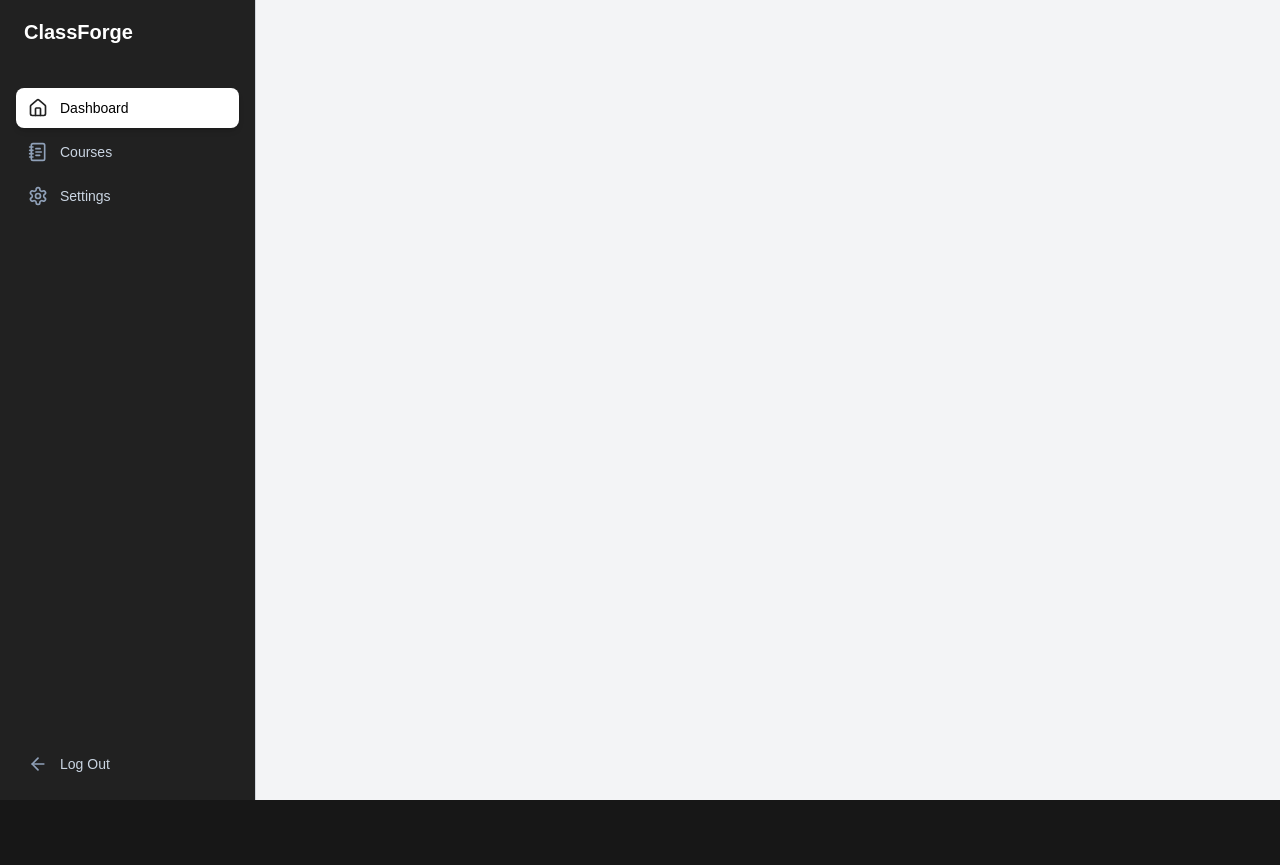
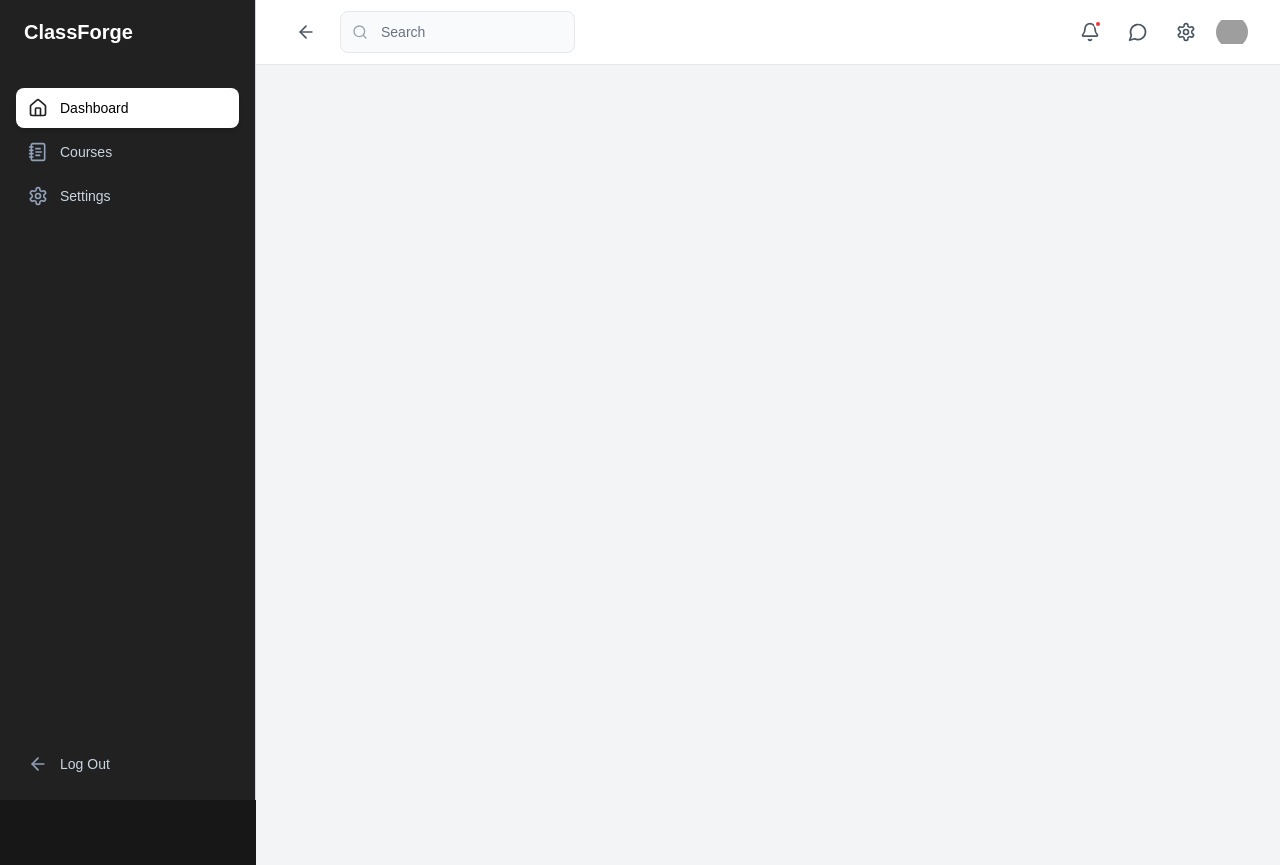
Before and after one commit to dimka90/ClassForge, a Next.js app in the folder frontend/: page /home in a window 1280 px wide. Before the commit the page ends 800 px from the top, so only its background shows below. Built offline with nearby package versions, Linux system fonts and the light colour scheme; grey boxes are pictures that could not be loaded.

Commit message:
feat: add DashboardNavbar component to dashboard layout and update structure

```diff
--- a/frontend/app/(dashboard)/layout.tsx
+++ b/frontend/app/(dashboard)/layout.tsx
@@ -1,4 +1,5 @@
 import SideBar from "@/components/SideBar";
+import DashboardNavbar from "@/components/DashboardNavbar";
 
 export default function DashboardLayout({
   children,
@@ -8,9 +9,16 @@ export default function DashboardLayout({
   return (
     <div className="flex">
       <SideBar />
-      <main className="flex-1 ml-64 p-8 bg-gray-100 min-h-screen">
-        {children}
-      </main>
+      <div className="flex-1 ml-64">
+        <DashboardNavbar
+          hasNotifications={true}
+          profileImageUrl="/path/to/profile.jpg"
+          userName="John Doe"
+        />
+        <main className="p-8 bg-gray-100 min-h-screen">
+          {children}
+        </main>
+      </div>
     </div>
   );
 }
--- /dev/null
+++ b/frontend/components/DashboardNavbar.tsx
@@ -0,0 +1,198 @@
+'use client';
+
+import React, { useState } from 'react';
+import {
+  ArrowLeft,
+  Search,
+  Bell,
+  MessageCircle,
+  Settings,
+  Menu,
+  X
+} from 'lucide-react';
+import Image from 'next/image';
+import { useRouter } from 'next/navigation';
+
+interface DashboardNavbarProps {
+  hasNotifications?: boolean;
+  profileImageUrl?: string;
+  userName?: string;
+}
+
+const DashboardNavbar: React.FC<DashboardNavbarProps> = ({
+  hasNotifications = true,
+  profileImageUrl = "/images/Profile.png",
+  userName = "User"
+}) => {
+  const [searchQuery, setSearchQuery] = useState('');
+  const [isMobileMenuOpen, setIsMobileMenuOpen] = useState(false);
+  const router = useRouter();
+
+  const handleSearchChange = (e: React.ChangeEvent<HTMLInputElement>) => {
+    const value = e.target.value;
+    setSearchQuery(value);
+    console.log('Search query:', value);
+  };
+
+  const handleSearchSubmit = (e: React.FormEvent) => {
+    e.preventDefault();
+    console.log('Search submitted:', searchQuery);
+  };
+
+  const handleBack = () => {
+    router.back();
+  };
+
+  const handleNotificationClick = () => {
+    console.log('Notifications clicked');
+  };
+
+  const handleMessageClick = () => {
+    console.log('Messages clicked');
+  };
+
+  const handleSettingsClick = () => {
+    console.log('Settings clicked');
+  };
+
+  const handleProfileClick = () => {
+    console.log('Profile clicked');
+  };
+
+  const NavButton: React.FC<{
+    onClick?: () => void;
+    children: React.ReactNode;
+    hasNotification?: boolean;
+    className?: string;
+  }> = ({ onClick, children, hasNotification, className = '' }) => (
+    <button
+      onClick={onClick}
+      className={`relative p-2 rounded-md hover:bg-gray-100 transition-colors duration-200 ${className}`}
+    >
+      {children}
+      {hasNotification && (
+        <div className="absolute top-1.5 right-1.5 w-2 h-2 bg-red-500 rounded-full border-2 border-white" />
+      )}
+    </button>
+  );
+
+  return (
+    <>
+      <nav className="bg-white border-b border-gray-200 shadow-sm">
+        <div className="px-4 sm:px-6 lg:px-8">
+          <div className="flex items-center justify-between h-16">
+            <div className="flex items-center space-x-4">
+              <NavButton onClick={handleBack} className="hidden sm:flex">
+                <ArrowLeft className="w-5 h-5 text-gray-600" />
+              </NavButton>
+              <button
+                onClick={() => setIsMobileMenuOpen(!isMobileMenuOpen)}
+                className="sm:hidden p-2 rounded-md hover:bg-gray-100 transition-colors duration-200"
+              >
+                {isMobileMenuOpen ? (
+                  <X className="w-5 h-5 text-gray-600" />
+                ) : (
+                  <Menu className="w-5 h-5 text-gray-600" />
+                )}
+              </button>
+              <div className="hidden sm:block flex-1 max-w-md">
+                <form onSubmit={handleSearchSubmit} className="relative">
+                  <div className="absolute inset-y-0 left-0 pl-3 flex items-center pointer-events-none">
+                    <Search className="w-4 h-4 text-gray-400" />
+                  </div>
+                  <input
+                    type="text"
+                    value={searchQuery}
+                    onChange={handleSearchChange}
+                    placeholder="Search"
+                    className="block w-full pl-10 pr-3 py-2.5 border border-gray-200 rounded-lg bg-gray-50 text-sm text-gray-900 placeholder-gray-500 focus:outline-none focus:ring-1 focus:ring-[#212121] focus:border-transparent focus:bg-white transition-all duration-200"
+                  />
+                </form>
+              </div>
+            </div>
+            <div className="hidden sm:flex items-center space-x-3">
+              <NavButton
+                onClick={handleNotificationClick}
+                hasNotification={hasNotifications}
+              >
+                <Bell className="w-5 h-5 text-gray-600" />
+              </NavButton>
+              <NavButton onClick={handleMessageClick}>
+                <MessageCircle className="w-5 h-5 text-gray-600" />
+              </NavButton>
+              <NavButton onClick={handleSettingsClick}>
+                <Settings className="w-5 h-5 text-gray-600" />
+              </NavButton>
+              <button
+                onClick={handleProfileClick}
+                className="relative w-8 h-8 rounded-full overflow-hidden hover:ring-2 hover:ring-gray-300 transition-all duration-200"
+              >
+                <Image
+                  src={profileImageUrl}
+                  alt={userName}
+                  width={50}
+                  height={50}
+                  className="object-cover"
+                  sizes="32px"
+                />
+              </button>
+            </div>
+            <div className="sm:hidden">
+              <button
+                onClick={handleProfileClick}
+                className="relative w-8 h-8 rounded-full overflow-hidden hover:ring-2 hover:ring-gray-300 transition-all duration-200"
+              >
+                <Image
+                  src={profileImageUrl}
+                  alt={userName}
+                  fill
+                  className="object-cover"
+                  sizes="32px"
+                />
+              </button>
+            </div>
+          </div>
+        </div>
+        {isMobileMenuOpen && (
+          <div className="sm:hidden border-t border-gray-200 bg-white">
+            <div className="px-4 py-3 space-y-3">
+              <form onSubmit={handleSearchSubmit} className="relative">
+                <div className="absolute inset-y-0 left-0 pl-3 flex items-center pointer-events-none">
+                  <Search className="w-4 h-4 text-gray-400" />
+                </div>
+                <input
+                  type="text"
+                  value={searchQuery}
+                  onChange={handleSearchChange}
+                  placeholder="Search"
+                  className="block w-full pl-10 pr-3 py-2.5 border border-gray-200 rounded-lg bg-gray-50 text-sm text-gray-900 placeholder-gray-500 focus:outline-none focus:ring-1 focus:ring-[#212121] focus:border-transparent focus:bg-white transition-all duration-200"
+                />
+              </form>
+              <div className="flex items-center justify-between pt-2">
+                <NavButton onClick={handleBack}>
+                  <ArrowLeft className="w-5 h-5 text-gray-600" />
+                </NavButton>
+                <div className="flex items-center space-x-4">
+                  <NavButton
+                    onClick={handleNotificationClick}
+                    hasNotification={hasNotifications}
+                  >
+                    <Bell className="w-5 h-5 text-gray-600" />
+                  </NavButton>
+                  <NavButton onClick={handleMessageClick}>
+                    <MessageCircle className="w-5 h-5 text-gray-600" />
+                  </NavButton>
+                  <NavButton onClick={handleSettingsClick}>
+                    <Settings className="w-5 h-5 text-gray-600" />
+                  </NavButton>
+                </div>
+              </div>
+            </div>
+          </div>
+        )}
+      </nav>
+    </>
+  );
+};
+
+export default DashboardNavbar;
```
Also changed, not shown: frontend/public/images/Profile.png (added).
